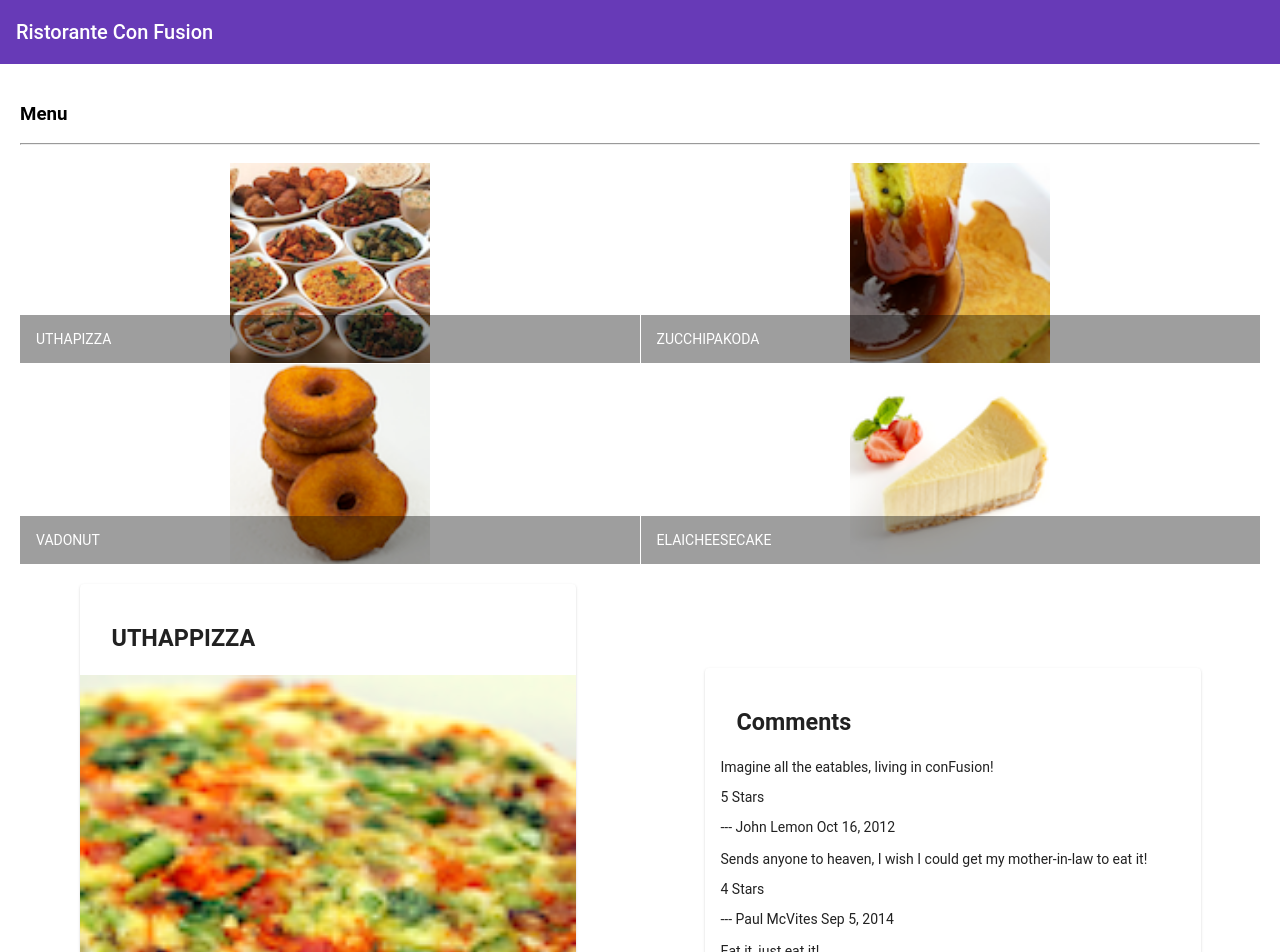
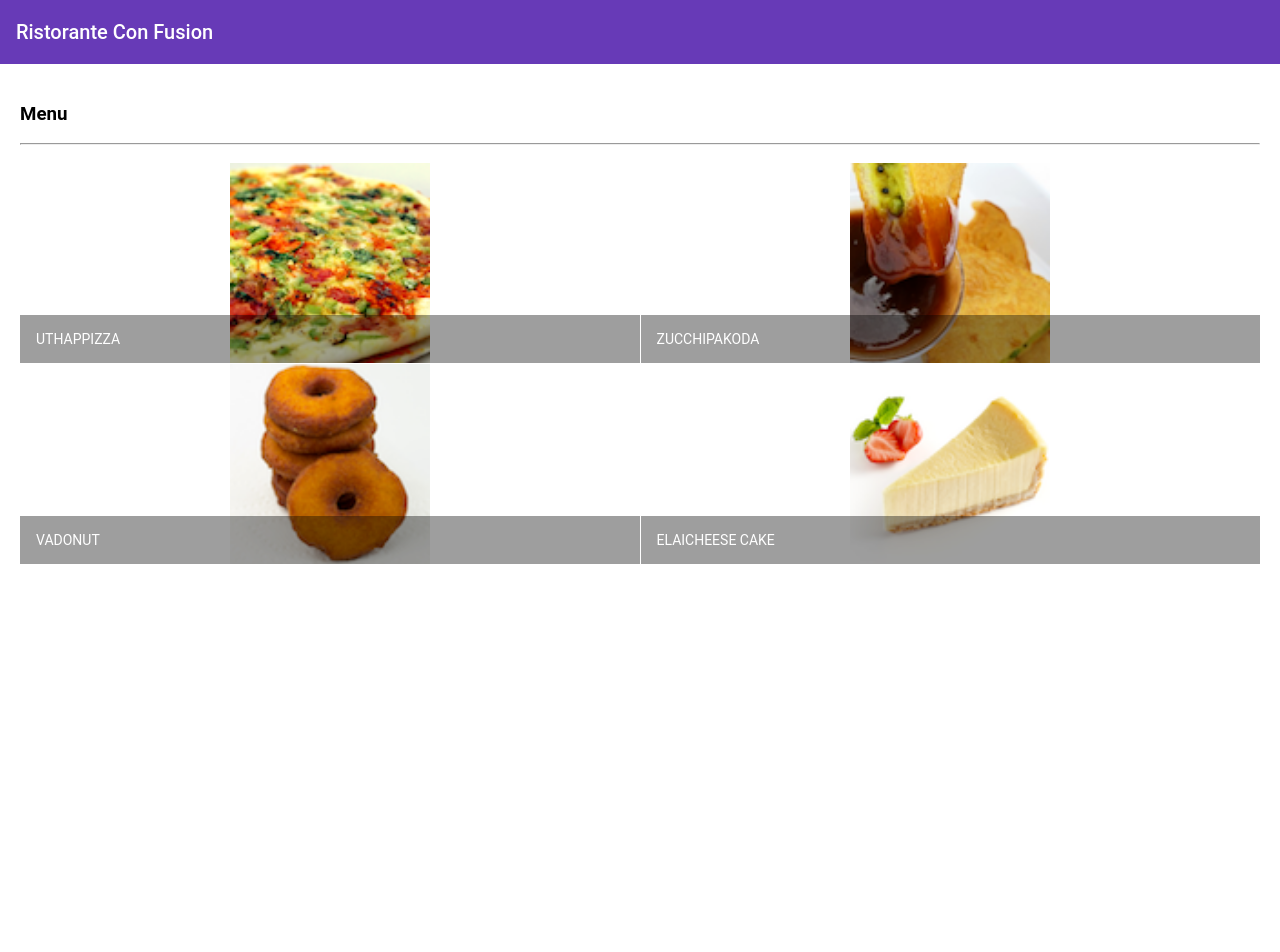
Before and after one commit to AnilRawat123/Confussion, an Angular app: page / in a window 1280 px wide. Shown: the top 952 px of the page. After the commit the page ends 800 px from the top, so only its background shows below. Built offline with nearby package versions, Linux system fonts and the light colour scheme.

Commit message:
Data bind

```diff
--- a/src/app/Shared/dish.ts
+++ b/src/app/Shared/dish.ts
@@ -4,9 +4,16 @@ export class Dish
     name!:string;
     image!:string;
     category!:string;
-    feature!:string;
-    lable!:string;
+    feature!:boolean;
+    label!:string;
     price!:string;
     description!:string;
-    comments: any[] | undefined;
+    comments!: Comment[];
 }
+
+export class Comment {
+    rating!: number;
+    comment!: string;
+    author!: string;
+    date!: string;
+}
--- /dev/null
+++ b/src/app/Shared/dishes.ts
@@ -0,0 +1,173 @@
+import { Dish } from "./dish";
+
+export const DISHES: Dish[] = [
+    {
+        id: '0',
+        name: 'Uthappizza',
+        image: '/assets/images/uthappizza.png',
+        category: 'mains',
+        feature: true,
+        label: 'Hot',
+        price: '4.99',
+        // tslint:disable-next-line:max-line-length
+        description: 'A unique combination of Indian Uthappam (pancake) and Italian pizza, topped with Cerignola olives, ripe vine cherry tomatoes, Vidalia onion, Guntur chillies and Buffalo Paneer.',
+        comments: [
+            {
+                rating: 5,
+                comment: 'Imagine all the eatables, living in conFusion!',
+                author: 'John Lemon',
+                date: '2012-10-16T17:57:28.556094Z'
+            },
+            {
+                rating: 4,
+                comment: 'Sends anyone to heaven, I wish I could get my mother-in-law to eat it!',
+                author: 'Paul McVites',
+                date: '2014-09-05T17:57:28.556094Z'
+            },
+            {
+                rating: 3,
+                comment: 'Eat it, just eat it!',
+                author: 'Michael Jaikishan',
+                date: '2015-02-13T17:57:28.556094Z'
+            },
+            {
+                rating: 4,
+                comment: 'Ultimate, Reaching for the stars!',
+                author: 'Ringo Starry',
+                date: '2013-12-02T17:57:28.556094Z'
+            },
+            {
+                rating: 2,
+                comment: 'It\'s your birthday, we\'re gonna party!',
+                author: '25 Cent',
+                date: '2011-12-02T17:57:28.556094Z'
+            }
+        ]
+    },
+    {
+        id: '1',
+        name: 'Zucchipakoda',
+        image: '/assets/images/zucchipakoda.png',
+        category: 'appetizer',
+        feature: false,
+        label: '',
+        price: '1.99',
+        description: 'Deep fried Zucchini coated with mildly spiced Chickpea flour batter accompanied with a sweet-tangy tamarind sauce',
+        comments: [
+            {
+                rating: 5,
+                comment: 'Imagine all the eatables, living in conFusion!',
+                author: 'John Lemon',
+                date: '2012-10-16T17:57:28.556094Z'
+            },
+            {
+                rating: 4,
+                comment: 'Sends anyone to heaven, I wish I could get my mother-in-law to eat it!',
+                author: 'Paul McVites',
+                date: '2014-09-05T17:57:28.556094Z'
+            },
+            {
+                rating: 3,
+                comment: 'Eat it, just eat it!',
+                author: 'Michael Jaikishan',
+                date: '2015-02-13T17:57:28.556094Z'
+            },
+            {
+                rating: 4,
+                comment: 'Ultimate, Reaching for the stars!',
+                author: 'Ringo Starry',
+                date: '2013-12-02T17:57:28.556094Z'
+            },
+            {
+                rating: 2,
+                comment: 'It\'s your birthday, we\'re gonna party!',
+                author: '25 Cent',
+                date: '2011-12-02T17:57:28.556094Z'
+            }
+        ]
+    },
+    {
+        id: '2',
+        name: 'Vadonut',
+        image: '/assets/images/vadonut.png',
+        category: 'appetizer',
+        feature: false,
+        label: 'New',
+        price: '1.99',
+        description: 'A quintessential ConFusion experience, is it a vada or is it a donut?',
+        comments: [
+            {
+                rating: 5,
+                comment: 'Imagine all the eatables, living in conFusion!',
+                author: 'John Lemon',
+                date: '2012-10-16T17:57:28.556094Z'
+            },
+            {
+                rating: 4,
+                comment: 'Sends anyone to heaven, I wish I could get my mother-in-law to eat it!',
+                author: 'Paul McVites',
+                date: '2014-09-05T17:57:28.556094Z'
+            },
+            {
+                rating: 3,
+                comment: 'Eat it, just eat it!',
+                author: 'Michael Jaikishan',
+                date: '2015-02-13T17:57:28.556094Z'
+            },
+            {
+                rating: 4,
+                comment: 'Ultimate, Reaching for the stars!',
+                author: 'Ringo Starry',
+                date: '2013-12-02T17:57:28.556094Z'
+            },
+            {
+                rating: 2,
+                comment: 'It\'s your birthday, we\'re gonna party!',
+                author: '25 Cent',
+                date: '2011-12-02T17:57:28.556094Z'
+            }
+        ]
+    },
+    {
+        id: '3',
+        name: 'ElaiCheese Cake',
+        image: '/assets/images/elaicheesecake.png',
+        category: 'dessert',
+        feature: false,
+        label: '',
+        price: '2.99',
+        description: 'A delectable, semi-sweet New York Style Cheese Cake, with Graham cracker crust and spiced with Indian cardamoms',
+        comments: [
+            {
+                rating: 5,
+                comment: 'Imagine all the eatables, living in conFusion!',
+                author: 'John Lemon',
+                date: '2012-10-16T17:57:28.556094Z'
+            },
+            {
+                rating: 4,
+                comment: 'Sends anyone to heaven, I wish I could get my mother-in-law to eat it!',
+                author: 'Paul McVites',
+                date: '2014-09-05T17:57:28.556094Z'
+            },
+            {
+                rating: 3,
+                comment: 'Eat it, just eat it!',
+                author: 'Michael Jaikishan',
+                date: '2015-02-13T17:57:28.556094Z'
+            },
+            {
+                rating: 4,
+                comment: 'Ultimate, Reaching for the stars!',
+                author: 'Ringo Starry',
+                date: '2013-12-02T17:57:28.556094Z'
+            },
+            {
+                rating: 2,
+                comment: 'It\'s your birthday, we\'re gonna party!',
+                author: '25 Cent',
+                date: '2011-12-02T17:57:28.556094Z'
+            }
+        ]
+    }
+];
--- a/src/app/dishdetail/dishdetail.component.html
+++ b/src/app/dishdetail/dishdetail.component.html
@@ -5,7 +5,9 @@
     fxLayout.xs="column"
     fxLayoutAlign.gt-md="space-around center"
     fxLayoutGap="10px"
-    fxLayoutGap.xs="0">
+    fxLayoutGap.xs="0"
+    *ngIf="selectedDish"
+    >
 
   <div fxFlex="40">
     <div fxFlex *ngIf="selectedDish">
--- a/src/app/dishdetail/dishdetail.component.ts
+++ b/src/app/dishdetail/dishdetail.component.ts
@@ -1,4 +1,4 @@
-import { Component, OnInit } from '@angular/core';
+import { Component, OnInit ,Input} from '@angular/core';
 import { Dish } from '../Shared/dish';
 
 @Component({
@@ -7,54 +7,12 @@ import { Dish } from '../Shared/dish';
   styleUrls: ['./dishdetail.component.css']
 })
 export class DishdetailComponent implements OnInit {
-  selectedDish:Dish =
-  {
-    id: '0',
-    name: 'Uthappizza',
-    image: '/assets/images/uthappizza.png',
-    category: 'mains',
-    feature: "hdj",
-    lable: 'Hot',
-    price: '4.99',
-    // tslint:disable-next-line:max-line-length
-    description: 'A unique combination of Indian Uthappam (pancake) and Italian pizza, topped with Cerignola olives, ripe vine cherry tomatoes, Vidalia onion, Guntur chillies and Buffalo Paneer.',
-    comments: [
-         {
-             rating: 5,
-             comment: 'Imagine all the eatables, living in conFusion!',
-             author: 'John Lemon',
-             date: '2012-10-16T17:57:28.556094Z'
-         },
-         {
-             rating: 4,
-             comment: 'Sends anyone to heaven, I wish I could get my mother-in-law to eat it!',
-             author: 'Paul McVites',
-             date: '2014-09-05T17:57:28.556094Z'
-         },
-         {
-             rating: 3,
-             comment: 'Eat it, just eat it!',
-             author: 'Michael Jaikishan',
-             date: '2015-02-13T17:57:28.556094Z'
-         },
-         {
-             rating: 4,
-             comment: 'Ultimate, Reaching for the stars!',
-             author: 'Ringo Starry',
-             date: '2013-12-02T17:57:28.556094Z'
-         },
-         {
-             rating: 2,
-             comment: 'It\'s your birthday, we\'re gonna party!',
-             author: '25 Cent',
-             date: '2011-12-02T17:57:28.556094Z'
-         }
-     ]
-  };
+    @Input()
+    selectedDish!:Dish;
 
   constructor() { }
 
   ngOnInit(): void {
+
   }
-
 }
--- a/src/app/menu/menu.component.html
+++ b/src/app/menu/menu.component.html
@@ -11,7 +11,7 @@
 
   <div fxFlex>
     <mat-grid-list cols="2" rowHeight="200px">
-      <mat-grid-tile *ngFor="let dish of dishes">
+      <mat-grid-tile *ngFor="let dish of dishes" (click) = 'onSelect(dish)'>
         <img height="200px" src={{dish.image}} alt={{dish.name}}>
         <mat-grid-tile-footer>
           <h1>{{dish.name | uppercase}}</h1>
@@ -21,4 +21,4 @@
   </div>
 
 </div>
-<app-dishdetail></app-dishdetail>
+<app-dishdetail [selectedDish]="selectedDish"></app-dishdetail>
--- a/src/app/menu/menu.component.ts
+++ b/src/app/menu/menu.component.ts
@@ -1,94 +1,24 @@
 import { Component, OnInit } from '@angular/core';
 import {Dish} from '../Shared/dish';
+import {DISHES} from '../Shared/dishes'
 @Component({
   selector: 'app-menu',
   templateUrl: './menu.component.html',
   styleUrls: ['./menu.component.css']
 })
 export class MenuComponent implements OnInit {
-  dishes:Dish[]=
-  [
-{
-  id:'0',
-  name:"Uthapizza",
-  image:'/assets/Images/buffet.png',
-  category:"main",
-  lable:"hot",
-  description:"a unique",
-  price:"200.0",
-  feature:'date',
-  comments: [
-    {
-        rating: 5,
-        comment: 'Imagine all the eatables, living in conFusion!',
-        author: 'John Lemon',
-        date: '2012-10-16T17:57:28.556094Z'
-    },
-    {
-        rating: 4,
-        comment: 'Sends anyone to heaven, I wish I could get my mother-in-law to eat it!',
-        author: 'Paul McVites',
-        date: '2014-09-05T17:57:28.556094Z'
-    },
-    {
-        rating: 3,
-        comment: 'Eat it, just eat it!',
-        author: 'Michael Jaikishan',
-        date: '2015-02-13T17:57:28.556094Z'
-    },
-    {
-        rating: 4,
-        comment: 'Ultimate, Reaching for the stars!',
-        author: 'Ringo Starry',
-        date: '2013-12-02T17:57:28.556094Z'
-    },
-    {
-        rating: 2,
-        comment: 'It\'s your birthday, we\'re gonna party!',
-        author: '25 Cent',
-        date: '2011-12-02T17:57:28.556094Z'
-    }
-]
-},
-{
-  id:'1',
-  name:"zucchipakoda",
-  image:'/assets/Images/zucchipakoda.png',
-  category:"main",
-  lable:"hot",
-  description:"a unique",
-  price:"200.0",
-  feature:'date',
-  comments:[]
-},
-{
-  id:'2',
-  name:"vadonut",
-  image:'/assets/Images/vadonut.png',
-  category:"main",
-  lable:"hot",
-  description:"a unique",
-  price:"200.0",
-  feature:'date',
-  comments:[]
-},
-{
-  id:'2',
-  name:"elaicheesecake",
-  image:'/assets/Images/elaicheesecake.png',
-  category:"main",
-  lable:"hot",
-  description:"a unique",
-  price:"200.0",
-  feature:'date',
-  comments:[]
-}
-  ];
+  dishes:Dish[]=DISHES;
 
-  selectedDish = this.dishes[0];
   constructor() { }
+  selectedDish!:Dish;
   ngOnInit(): void
   {
 
   }
+
+  onSelect(dish:Dish)
+  {
+    debugger;
+    this.selectedDish=dish;
+  }
 }
```
